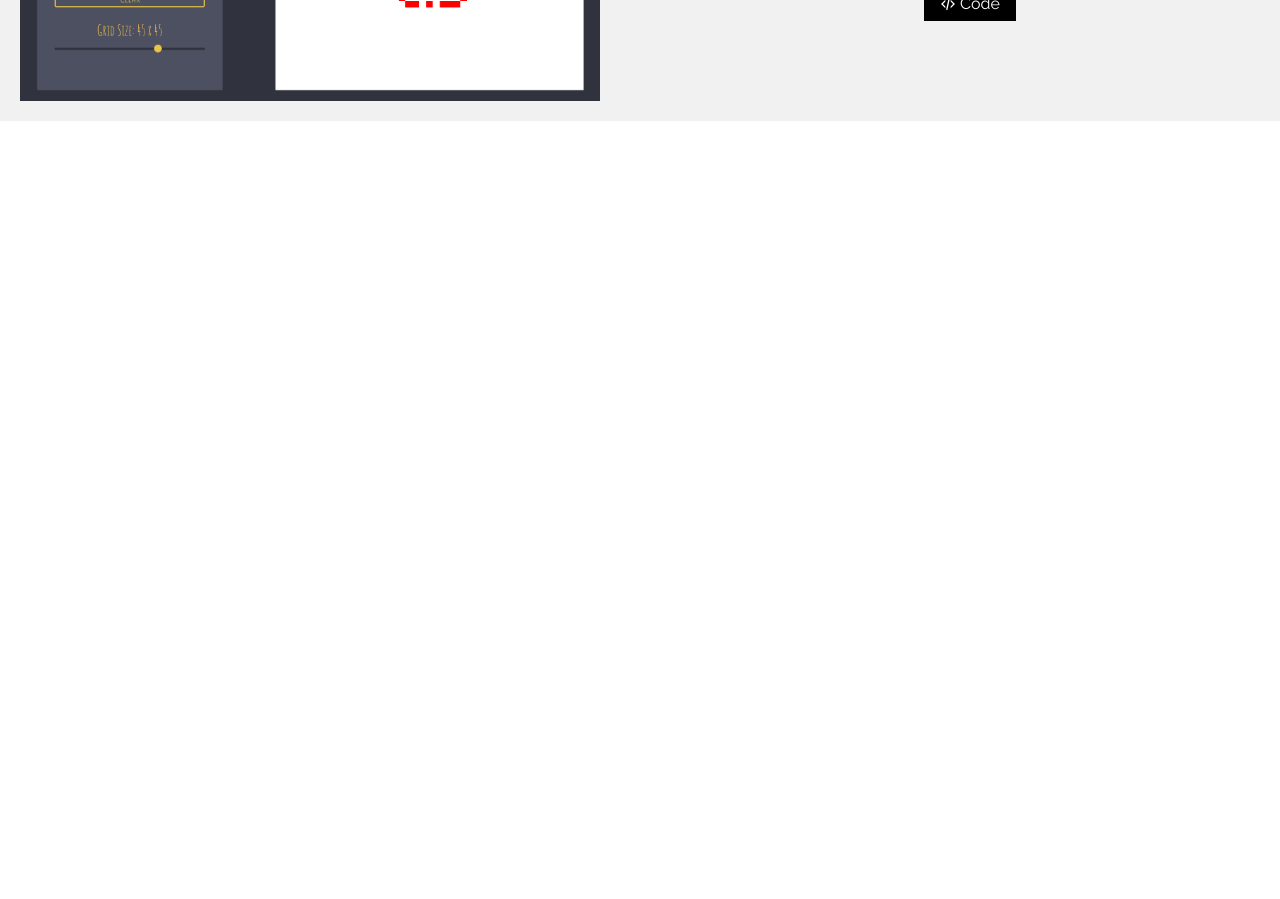
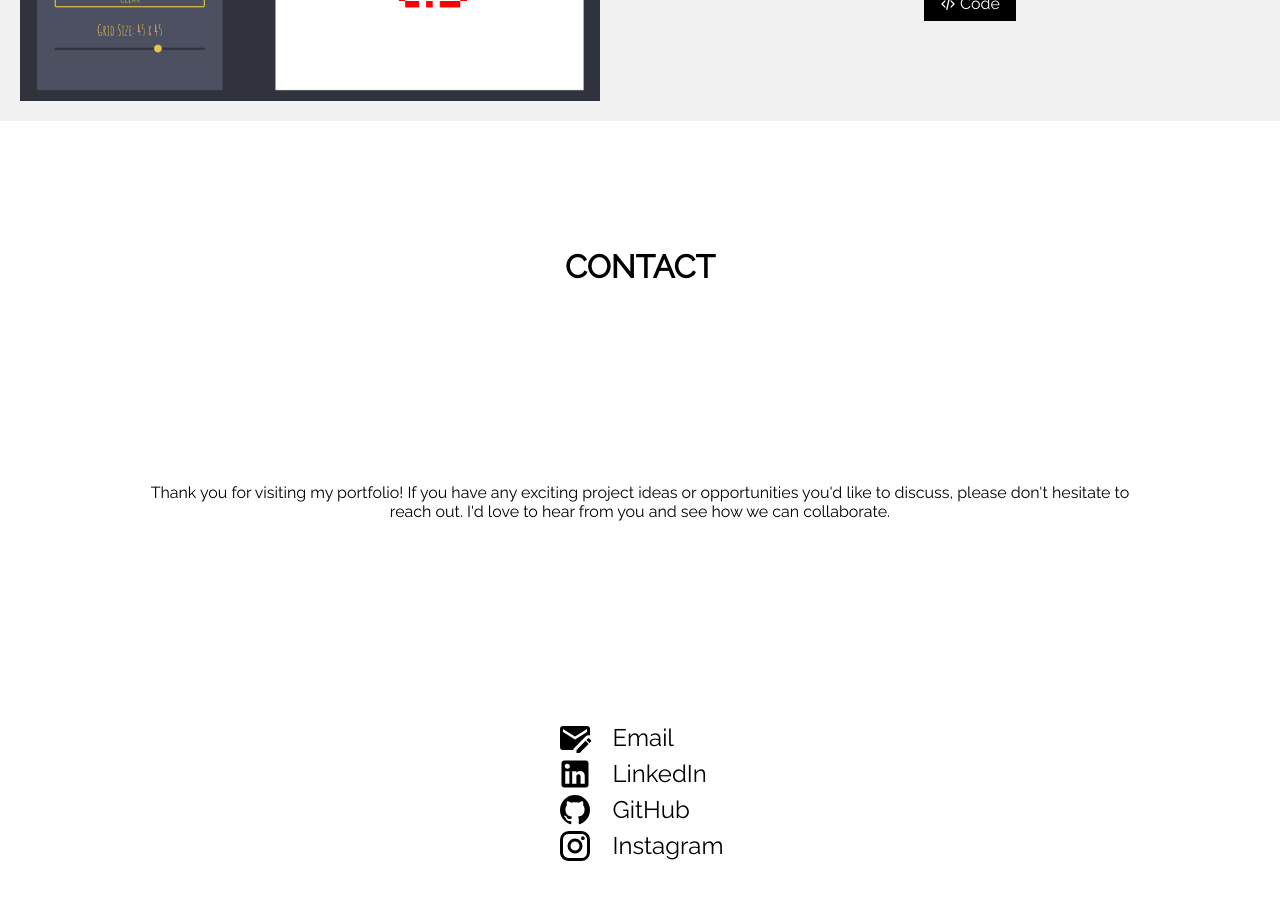
Before and after one commit to CantarinoG/personal-portfolio, a React (Create React App) app: page / in a window 1280 px wide. Shown: the part 4120-5019 px from the top of the page. Before the commit the page ends 4241 px from the top, so only its background shows below. Built offline with nearby package versions, Linux system fonts and the light colour scheme.

Commit message:
Add Contact component

```diff
--- a/src/App.js
+++ b/src/App.js
@@ -4,6 +4,7 @@
 import Home from "./components/Home";
 import About from "./components/About";
 import Projects from "./components/Projects";
+import Contact from "./components/Contact";
 
 function App() {
   return <div className="app">
@@ -11,6 +12,7 @@
     <Home/>
     <About/>
     <Projects/>
+    <Contact/>
   </div>
 }
 
--- /dev/null
+++ b/src/components/Contact.js
@@ -0,0 +1,26 @@
+import "../styles/Contact.css";
+
+function Contact() {
+
+    return <div className="contact-component">
+        <h2>CONTACT</h2>
+        <p>Thank you for visiting my portfolio! If you have any exciting project ideas or opportunities you'd like to discuss, please don't hesitate to reach out. I'd love to hear from you and see how we can collaborate.</p>
+        <ul>
+            <li><a href="#">
+                <svg xmlns="http://www.w3.org/2000/svg" viewBox="0 0 24 24"><title>email-edit</title><path d="M21,12.13C20.85,12.14 20.71,12.19 20.61,12.3L19.61,13.3L21.66,15.3L22.66,14.3C22.88,14.09 22.88,13.74 22.66,13.53L21.42,12.3C21.32,12.19 21.18,12.14 21.04,12.13M19.04,13.88L13,19.94V22H15.06L21.12,15.93M20,4H4A2,2 0 0,0 2,6V18A2,2 0 0,0 4,20H11V19.11L19.24,10.89C19.71,10.4 20.36,10.13 21.04,10.13C21.38,10.13 21.72,10.19 22.04,10.32V6C22.04,4.88 21.12,4 20,4M20,8L12,13L4,8V6L12,11L20,6" /></svg>
+                Email</a></li>
+            <li><a href="#">
+                <svg xmlns="http://www.w3.org/2000/svg" viewBox="0 0 24 24"><title>linkedin</title><path d="M19 3A2 2 0 0 1 21 5V19A2 2 0 0 1 19 21H5A2 2 0 0 1 3 19V5A2 2 0 0 1 5 3H19M18.5 18.5V13.2A3.26 3.26 0 0 0 15.24 9.94C14.39 9.94 13.4 10.46 12.92 11.24V10.13H10.13V18.5H12.92V13.57C12.92 12.8 13.54 12.17 14.31 12.17A1.4 1.4 0 0 1 15.71 13.57V18.5H18.5M6.88 8.56A1.68 1.68 0 0 0 8.56 6.88C8.56 5.95 7.81 5.19 6.88 5.19A1.69 1.69 0 0 0 5.19 6.88C5.19 7.81 5.95 8.56 6.88 8.56M8.27 18.5V10.13H5.5V18.5H8.27Z" /></svg>
+                LinkedIn</a></li>
+            <li><a href="#">
+                <svg xmlns="http://www.w3.org/2000/svg" viewBox="0 0 24 24"><title>github</title><path d="M12,2A10,10 0 0,0 2,12C2,16.42 4.87,20.17 8.84,21.5C9.34,21.58 9.5,21.27 9.5,21C9.5,20.77 9.5,20.14 9.5,19.31C6.73,19.91 6.14,17.97 6.14,17.97C5.68,16.81 5.03,16.5 5.03,16.5C4.12,15.88 5.1,15.9 5.1,15.9C6.1,15.97 6.63,16.93 6.63,16.93C7.5,18.45 8.97,18 9.54,17.76C9.63,17.11 9.89,16.67 10.17,16.42C7.95,16.17 5.62,15.31 5.62,11.5C5.62,10.39 6,9.5 6.65,8.79C6.55,8.54 6.2,7.5 6.75,6.15C6.75,6.15 7.59,5.88 9.5,7.17C10.29,6.95 11.15,6.84 12,6.84C12.85,6.84 13.71,6.95 14.5,7.17C16.41,5.88 17.25,6.15 17.25,6.15C17.8,7.5 17.45,8.54 17.35,8.79C18,9.5 18.38,10.39 18.38,11.5C18.38,15.32 16.04,16.16 13.81,16.41C14.17,16.72 14.5,17.33 14.5,18.26C14.5,19.6 14.5,20.68 14.5,21C14.5,21.27 14.66,21.59 15.17,21.5C19.14,20.16 22,16.42 22,12A10,10 0 0,0 12,2Z" /></svg>
+                GitHub</a></li>
+            <li><a href="#">
+                <svg xmlns="http://www.w3.org/2000/svg" viewBox="0 0 24 24"><title>instagram</title><path d="M7.8,2H16.2C19.4,2 22,4.6 22,7.8V16.2A5.8,5.8 0 0,1 16.2,22H7.8C4.6,22 2,19.4 2,16.2V7.8A5.8,5.8 0 0,1 7.8,2M7.6,4A3.6,3.6 0 0,0 4,7.6V16.4C4,18.39 5.61,20 7.6,20H16.4A3.6,3.6 0 0,0 20,16.4V7.6C20,5.61 18.39,4 16.4,4H7.6M17.25,5.5A1.25,1.25 0 0,1 18.5,6.75A1.25,1.25 0 0,1 17.25,8A1.25,1.25 0 0,1 16,6.75A1.25,1.25 0 0,1 17.25,5.5M12,7A5,5 0 0,1 17,12A5,5 0 0,1 12,17A5,5 0 0,1 7,12A5,5 0 0,1 12,7M12,9A3,3 0 0,0 9,12A3,3 0 0,0 12,15A3,3 0 0,0 15,12A3,3 0 0,0 12,9Z" /></svg>
+                Instagram</a></li>
+        </ul>
+    </div>
+
+}
+
+export default Contact;
--- /dev/null
+++ b/src/styles/Contact.css
@@ -0,0 +1,49 @@
+.contact-component {
+    min-height: 100vh;
+    width: 100%;
+    padding: 90px 20px 20px 20px;
+    display: flex;
+    flex-direction: column;
+    justify-content: space-around;
+    align-items: center;
+}
+
+.contact-component h2 {
+    font-family: var(--raleway);
+    font-size: 2em;
+    text-align: center;
+}
+
+.contact-component p {
+    font-family: var(--raleway);
+    font-size: 1em;
+    display: block;
+    text-align: center;
+    padding: 10%;
+}
+
+.contact-component ul {
+    list-style-type: none;
+}
+
+.contact-component ul li:hover {
+    background-color: rgb(204, 204, 204);
+}
+
+.contact-component a:link, .contact-component a:visited, .contact-component a:active {
+    text-decoration: none;
+    color: black;
+}
+
+.contact-component ul li a {
+    display: flex;
+    align-items: center;
+    gap: 20px;
+    font-family: var(--raleway);
+    font-size: 1.5em;
+}
+
+.contact-component svg {
+    aspect-ratio: 1/1;
+    height: 1.5em;
+}
```
